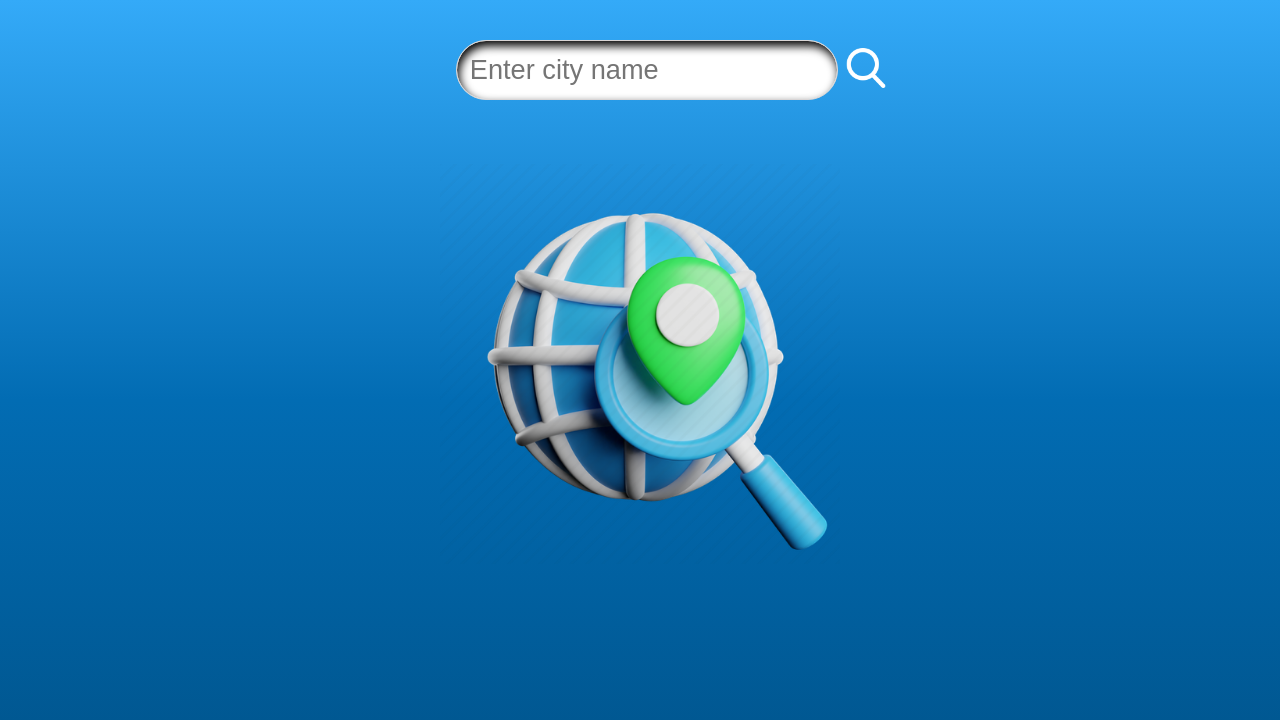
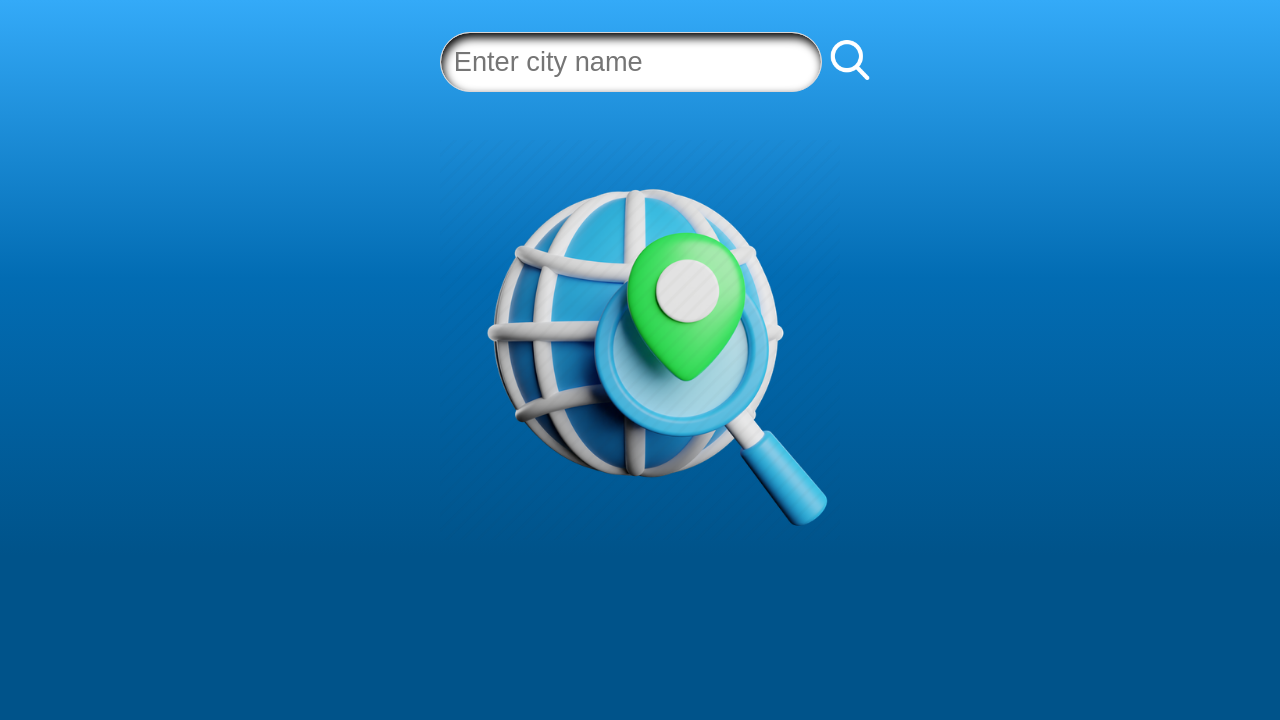
Before and after one commit to Obiorakingsley/Weather-App, a plain HTML site: page index.html in a window 1280 px wide. Drawn offline with Linux system fonts and the light colour scheme.

Commit message:
update UI

```diff
--- a/main.css
+++ b/main.css
@@ -3,8 +3,9 @@
   padding: 0;
   box-sizing: border-box;
 }
+
 html{
-  height: 100vh;
+  height: auto;
 }
 
 
@@ -18,8 +19,6 @@ body{
 }
 
 .card{
-
-  width: 100%;
   margin: 0 auto;
 }
 
@@ -49,7 +48,7 @@ body{
 }
 
 .search{
-  padding: 1rem;
+  padding-top: .5rem;
   display: flex;
   align-items: center;
   justify-content: space-around;
@@ -88,7 +87,7 @@ h1{
   flex-direction: column;
   align-items: center;
   justify-content: space-between;
-  gap: 1.5rem;
+  gap: 1.2rem;
 }
 
 
--- a/script.js
+++ b/script.js
@@ -62,7 +62,6 @@ async function renderData(){
   description.textContent = data.weather[0].description;
 
   const weatherCondition = await data.weather[0].main;
-  console.log(weatherCondition);
 
 
   if(weatherCondition === 'Clear'){
```
